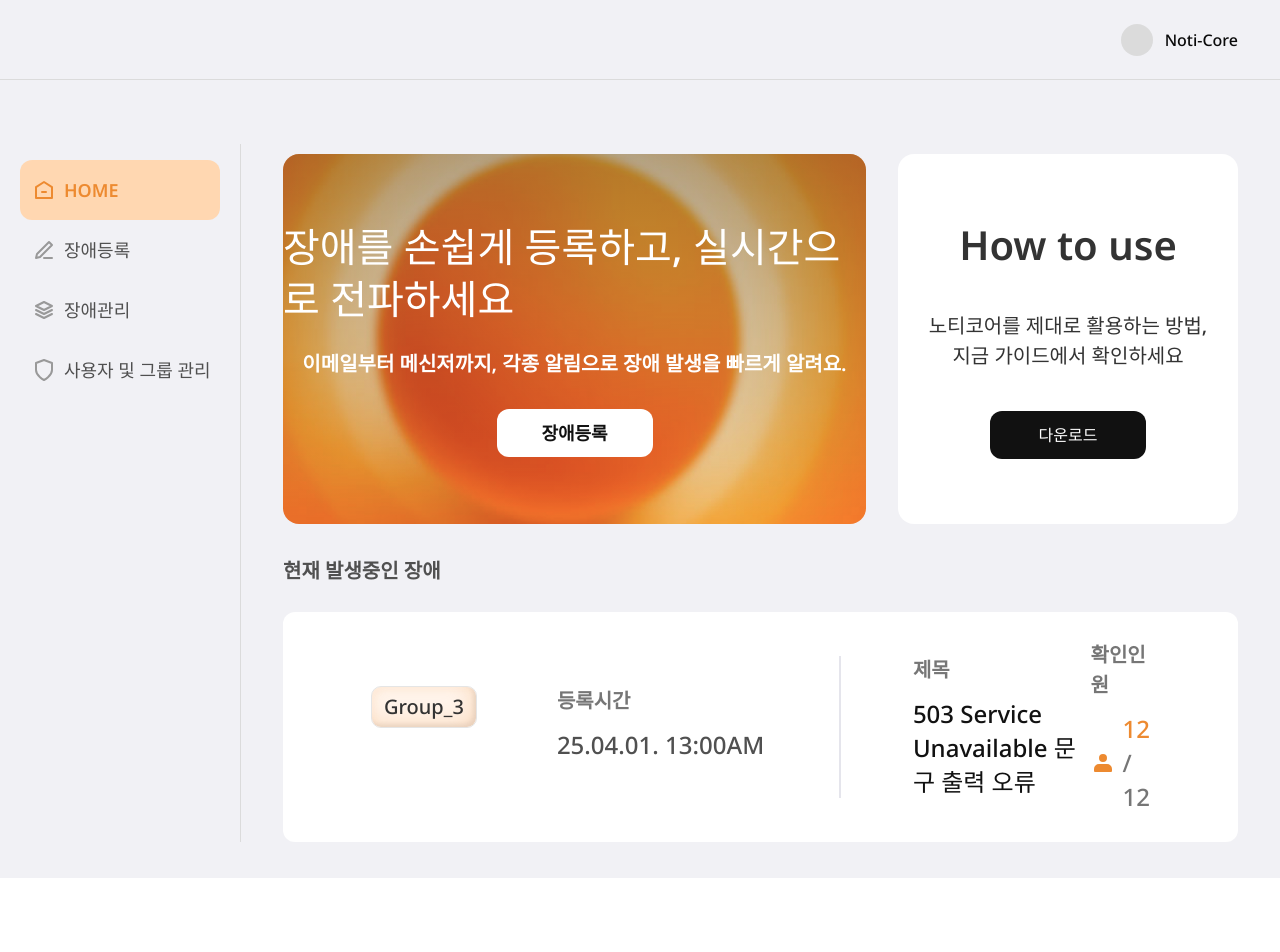
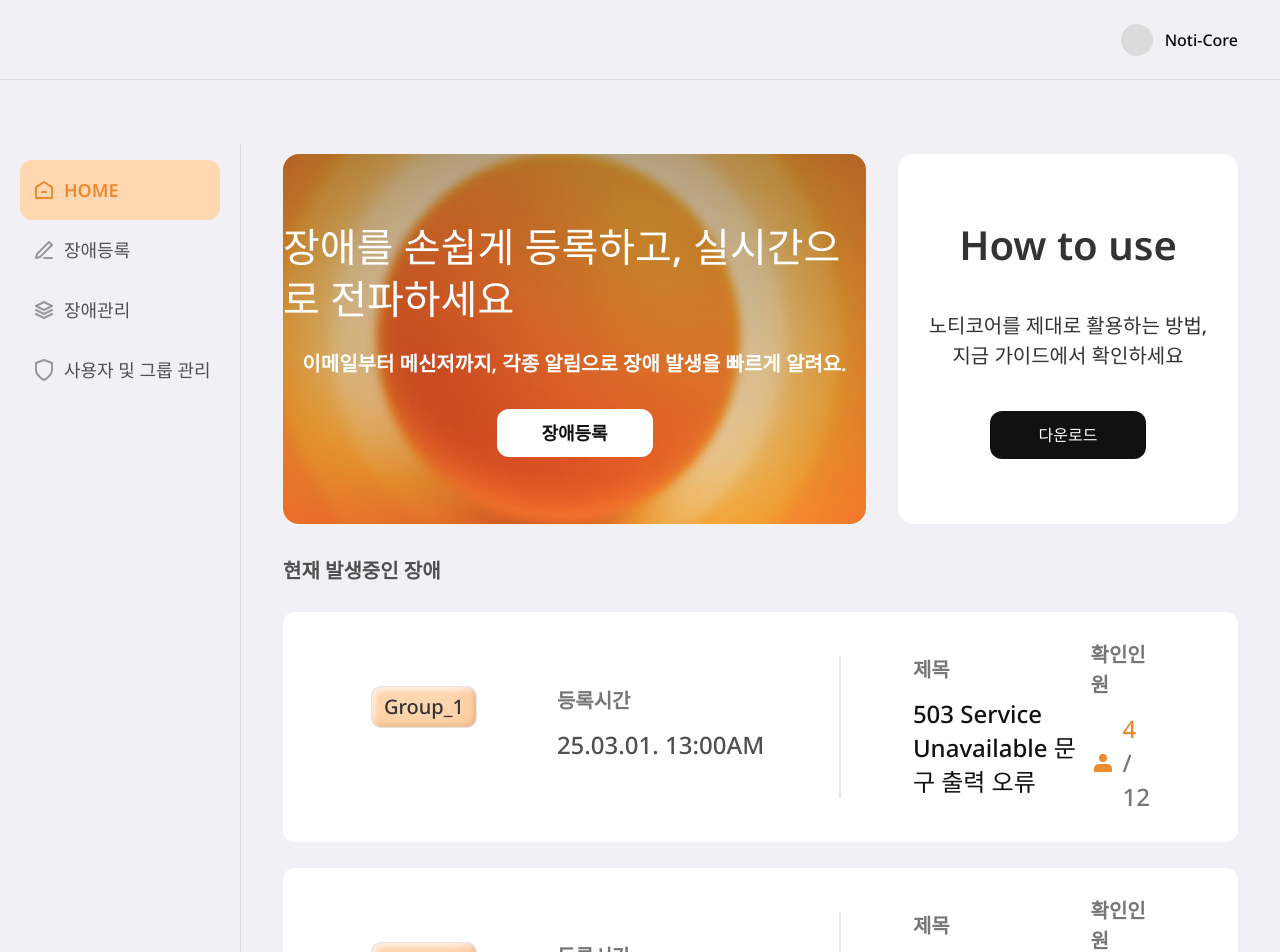
Before and after one commit to swyp-2-team/frontier, a React (Vite) app: page /home in a window 1280 px wide. Shown: the top 952 px of the page. Before the commit the page ends 878 px from the top, so only its background shows below. Built offline with nearby package versions, Linux system fonts and the light colour scheme; a web font is replaced by a local one.

Commit message:
feat: IncidentList 컴포넌트에서 showActive 기본값을 true로 설정하고, 활성/비활성 상태에 따른 메시지 추가

```diff
--- a/src/features/incident/ui/IncidentList.tsx
+++ b/src/features/incident/ui/IncidentList.tsx
@@ -30,7 +30,11 @@
   },
 ];
 
-export default function IncidentList({ showActive }: { showActive: boolean }) {
+export default function IncidentList({
+  showActive = true,
+}: {
+  showActive: boolean;
+}) {
   const incidents = showActive
     ? DUMMY_INCIDENT_LIST.filter((item) => item.isActive)
     : DUMMY_INCIDENT_LIST.filter((item) => !item.isActive); // 히스토리만 표시하도록 변경
@@ -48,6 +52,13 @@
           isActive={item.isActive} // 각 항목의 원래 isActive 값을 전달
         />
       ))}
+      {incidents.length === 0 && (
+        <div className="text-center py-8 text-gray-500">
+          {showActive
+            ? "현재 진행 중인 장애가 없습니다."
+            : "장애 히스토리가 없습니다."}
+        </div>
+      )}
     </section>
   );
 }
```
